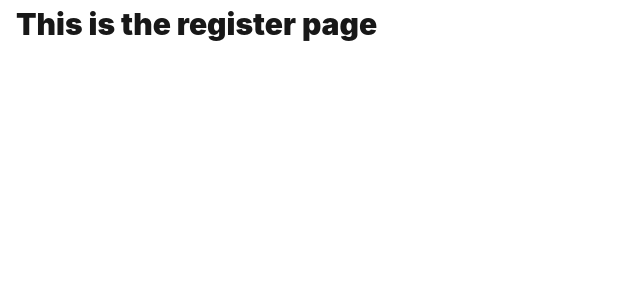
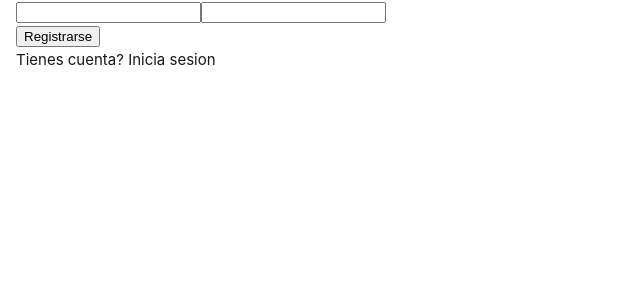
Before and after one commit to IliasVilux/TPH-Prueba-Tecnica-Ilias-Otsman, a Vue app: page /register in a window 1280 px wide. Shown: the top 300 px of the page, without its empty margins (0-640 px from the left). Built offline with nearby package versions, Linux system fonts and the light colour scheme.

Commit message:
feat: :construction: Implement 'Login' & 'Register' forms functionality

```diff
--- a/src/components/LoginForm.vue
+++ b/src/components/LoginForm.vue
@@ -1,3 +1,45 @@
-<script setup></script>
+<script setup>
+import { useRouter, RouterLink } from 'vue-router'
+import { ref } from 'vue'
 
-<template></template>
+import axios from 'axios'
+
+import { useAuthStore } from '@/stores/auth.js'
+
+const router = useRouter()
+const authStore = useAuthStore()
+
+const loginData = ref({
+    email: "",
+    password: ""
+})
+const error = ref('')
+
+const handleLogin = async () => {
+    await axios.post('https://reqres.in/api/login', {
+        email: loginData.value.email,
+        password: loginData.value.password
+    }).then((response) => {
+        authStore.setToken(response.data.token)
+        router.push({ name: 'home' })
+    }).catch((err) => {
+        error.value = err.response?.data?.error
+    })
+}
+</script>
+
+<template>
+    <form @submit.prevent="handleLogin">
+        <div>
+            <input type="email" v-model="loginData.email">
+            <input type="password" v-model="loginData.password">
+        </div>
+        <div>
+            <button type="submit">Iniciar sesión</button>
+            <p v-if="error">{{ error }}</p>
+        </div>
+        <RouterLink :to="{ name: 'register' }">
+            <a>No tienes cuenta? Registrate</a>
+        </RouterLink>
+    </form>
+</template>
--- a/src/components/RegisterForm.vue
+++ b/src/components/RegisterForm.vue
@@ -1,3 +1,45 @@
-<script setup></script>
+<script setup>
+import { useRouter, RouterLink } from 'vue-router'
+import { ref } from 'vue'
 
-<template></template>
+import axios from 'axios'
+
+import { useAuthStore } from '@/stores/auth.js'
+
+const router = useRouter()
+const authStore = useAuthStore()
+
+const registerData = ref({
+    email: "",
+    password: ""
+})
+const error = ref('')
+
+const handleRegister = async () => {
+    await axios.post('https://reqres.in/api/register', {
+        email: registerData.value.email,
+        password: registerData.value.password
+    }).then((response) => {
+        authStore.setToken(response.data.token)
+        router.push({ name: 'home' })
+    }).catch((err) => {
+        error.value = err.response?.data?.error
+    })
+}
+</script>
+
+<template>
+    <form @submit.prevent="handleRegister">
+        <div>
+            <input type="email" v-model="registerData.email" required>
+            <input type="password" v-model="registerData.password" minlength="6">
+        </div>
+        <div>
+            <button type="submit">Registrarse</button>
+            <p v-if="error">{{ error }}</p>
+        </div>
+        <RouterLink :to="{ name: 'login' }">
+            <a>Tienes cuenta? Inicia sesion</a>
+        </RouterLink>
+    </form>
+</template>
--- a/src/views/auth/LoginView.vue
+++ b/src/views/auth/LoginView.vue
@@ -1,7 +1,12 @@
+<script setup>
+import LoginForm from '@/components/LoginForm.vue'
+
+</script>
+
 <template>
-  <div>
-    <h1>This is the login page</h1>
-  </div>
+  <form>
+    <LoginForm />
+  </form>
 </template>
 
 <style></style>
--- a/src/views/auth/RegisterView.vue
+++ b/src/views/auth/RegisterView.vue
@@ -1,7 +1,12 @@
+<script setup>
+import RegisterForm from '@/components/RegisterForm.vue'
+
+</script>
+
 <template>
-  <div>
-    <h1>This is the register page</h1>
-  </div>
+  <form>
+    <RegisterForm />
+  </form>
 </template>
 
 <style></style>
```
